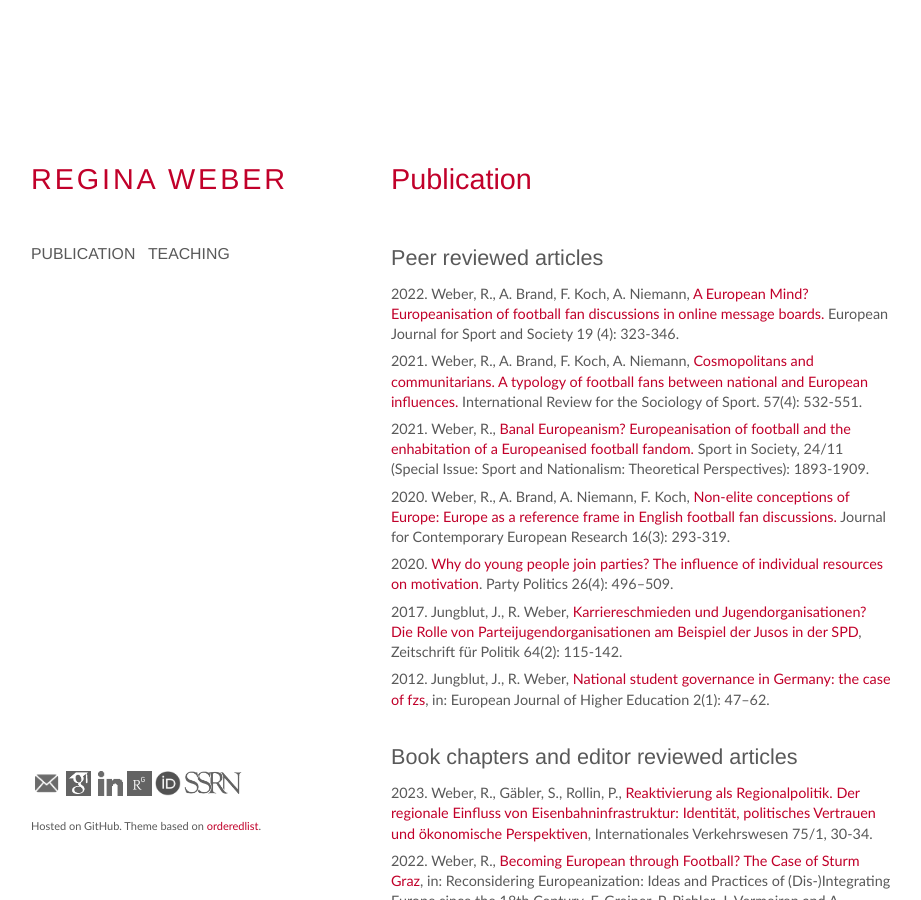
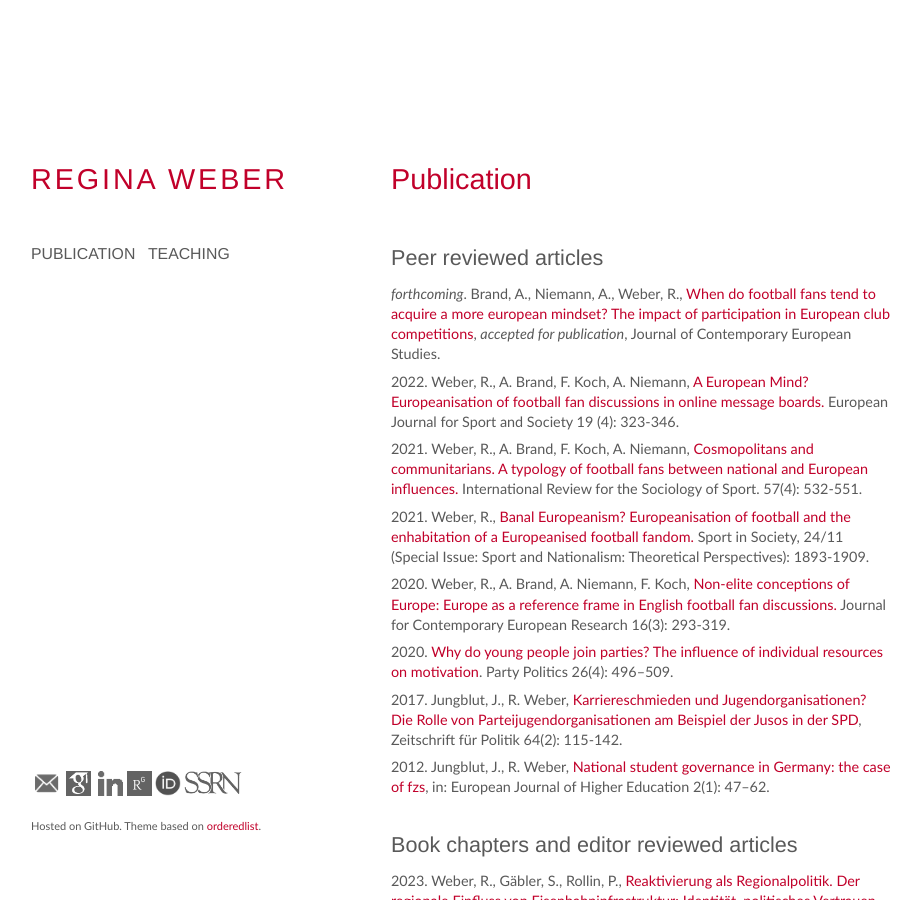
Before and after one commit to robertocabreratapia/robertocabreratapia.github.io, a Jekyll site: the page built from publication.html, in a window 1280 px wide and 900 px high. Shown: the whole window, without its empty margins (179-1100 px from the left). Built offline with Jekyll 4.4.1, drawn with Linux system fonts in a browser that asks for light colours.

Commit message:
Update publication.html

```diff
--- a/publication.html
+++ b/publication.html
@@ -5,6 +5,7 @@ layout: default
 
 <h2 id="peerreview">Peer reviewed articles</h2>
 <ul>
+ <li><i>forthcoming</i>. Brand, A., Niemann, A., Weber, R., <a href="">When do football fans tend to acquire a more european mindset? The impact of participation in European club competitions</a>, <i>accepted for publication</i>, Journal of Contemporary European Studies.</li>
  <li>2022. Weber, R., A. Brand, F. Koch, A. Niemann, <a href="https://www.tandfonline.com/doi/full/10.1080/16138171.2021.1974220">A European Mind? Europeanisation of football fan discussions in online message boards.</a> European Journal for Sport and Society 19 (4): 323-346.</li>
  <li>2021. Weber, R., A. Brand, F. Koch, A. Niemann, <a href="https://journals.sagepub.com/doi/full/10.1177/10126902211028147">Cosmopolitans and communitarians. A typology of football fans between national and European influences.</a> International Review for the Sociology of Sport. 57(4): 532-551. </li>
  <li>2021. Weber, R., <a href="https://www.tandfonline.com/doi/abs/10.1080/17430437.2021.1893697?journalCode=fcss20">Banal Europeanism? Europeanisation of football and the enhabitation of a Europeanised football fandom.</a> Sport in Society, 24/11 (Special Issue: Sport and Nationalism: Theoretical Perspectives): 1893-1909.</li>
```
